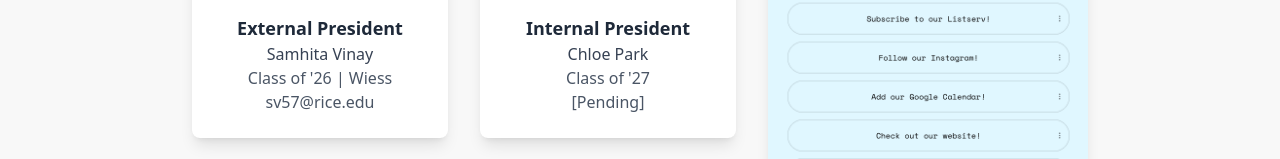
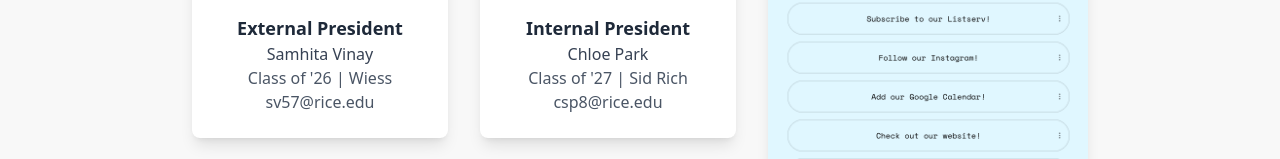
Before and after one commit to chloep23/csters-website, a React (Vite) app: page /contact in a window 1280 px wide. Shown: the part 318-477 px from the top of the page. Built offline with nearby package versions, Linux system fonts and the light colour scheme.

Commit message:
added chloe park info

```diff
--- a/src/pages/Contact.tsx
+++ b/src/pages/Contact.tsx
@@ -30,8 +30,8 @@ export default function Contact() {
               />
               <h2 className="text-lg font-semibold text-gray-800">Internal President</h2>
               <p className="text-gray-700">Chloe Park</p>
-              <p className="text-gray-600">Class of '27</p>
-              <p className="text-gray-600">[Pending]</p>
+              <p className="text-gray-600">Class of '27 | Sid Rich</p>
+              <p className="text-gray-600">csp8@rice.edu</p>
             </div>
             {/* Secretary */}
             <div className="text-center bg-white p-6 rounded-lg shadow-lg w-64">
```
